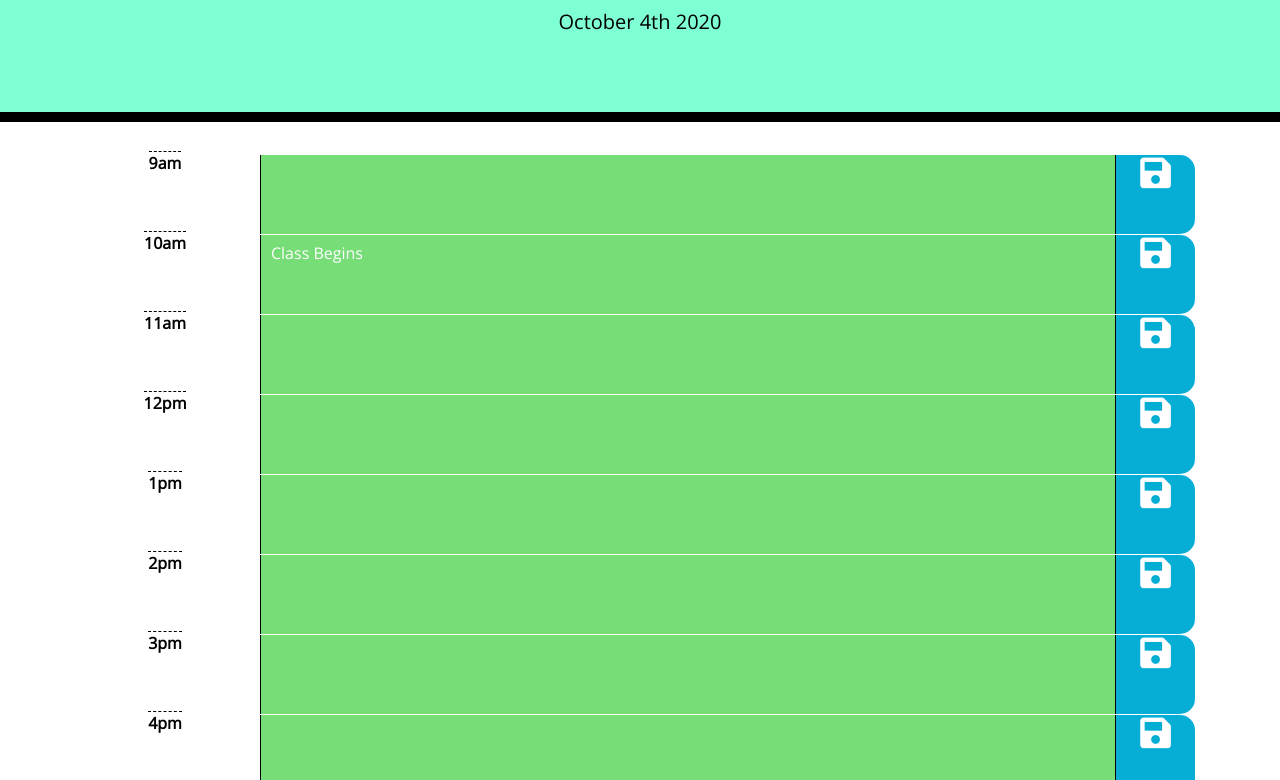
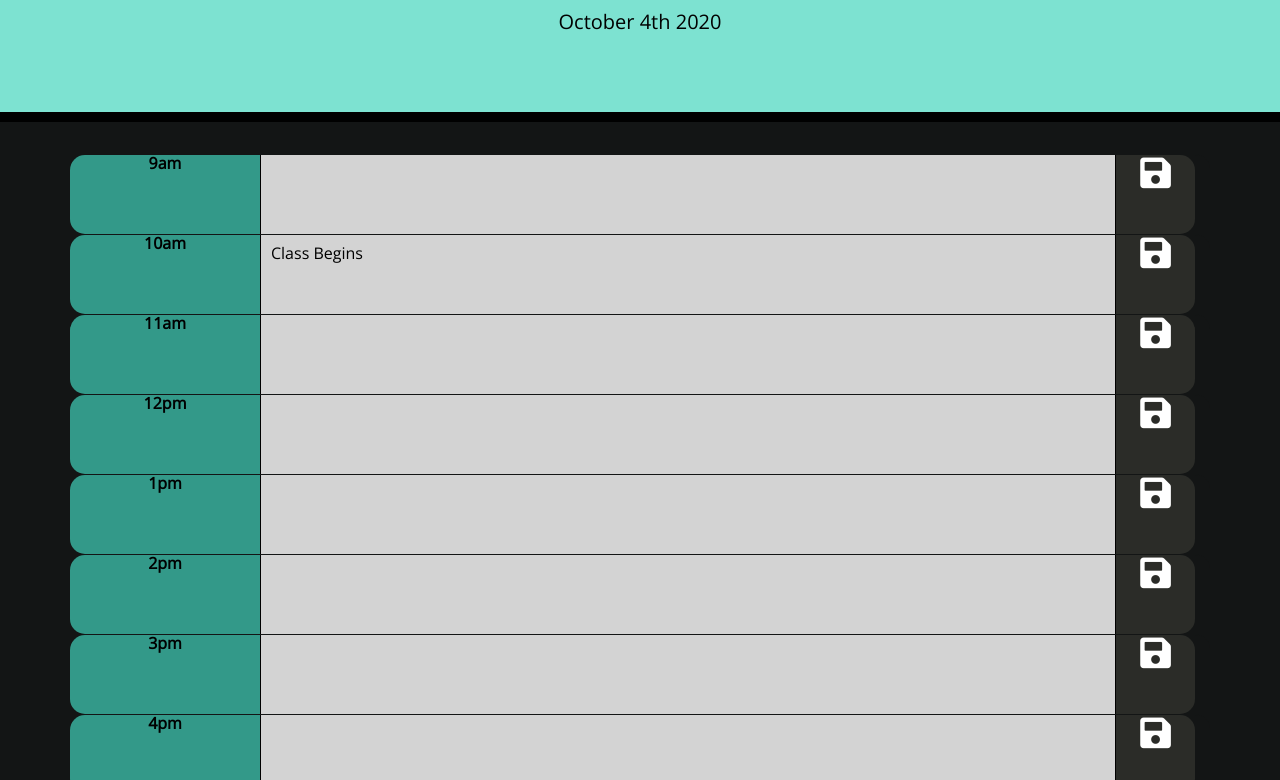
Before and after one commit to k1te-m/courseWork_05_dayPlanner, a plain HTML site: page index.html in a window 1280 px wide. Shown: the part 182-962 px from the top of the page. Drawn offline with nearby package versions, Linux system fonts and the light colour scheme.

Commit message:
updated CSS styles(element bg colors)

```diff
--- a/script.js
+++ b/script.js
@@ -6,15 +6,13 @@ $(document).ready(function () {
   let currentD = $("#currentDay");
   currentD.text(time);
 
-  let currentH24 = parseInt(moment().format("hh")); // gives hour in 24 hour format
+  let currentH24 = parseInt(moment().format("kk")); // gives hour in hour 1-24 format
 
+  //Local Storage Array
   let todos = JSON.parse(localStorage.getItem("todos")); //creates a variable for stored items
-  //local storage items
-  if (todos !== null) {
-    // if the value of the array is not null, the array will be populated with the todos stored items
+  if (todos !== null) { // if the value of the array is not null, the array will be populated with the todos stored items
     plannerArr = todos;
-  } else {
-    // otherwise populate a blank array with a placeholder
+  } else { // otherwise populate a blank array with a placeholder
     plannerArr = new Array(9);
     plannerArr[1] = "Class Begins";
   }
@@ -39,14 +37,14 @@ $(document).ready(function () {
     let plannerHour = 0;
     let mornAft = "";
 
-    if (hour > 12) {
-      // Logic for 12/24HR clock conversion, ensures 9-11AM, 12-5PM
+    // Logic for 12/24HR clock conversion, ensures 9-11AM, 12-5PM. plannerHour to be displayed in span
+    if (hour > 12) { // If hour(24 hour clock) > 12, plannerHour(to be displayed) is reduced by 12 to ensure 12 hour clock format and PM is added
       plannerHour = hour - 12;
       mornAft = "pm";
-    } else if (hour === 12) {
+    } else if (hour === 12) { //Needed in order to avoid noon showing as 12AM
       plannerHour = hour;
       mornAft = "pm";
-    } else if (hour < 12) {
+    } else if (hour < 12) { //If hour (24 hour clock) is less than 12, plannerHour(to be displayed) is set equal and AM is added
       plannerHour = hour;
       mornAft = "am";
     }
@@ -57,7 +55,7 @@ $(document).ready(function () {
     rowD.append(timeOfDayDiv);
     timeOfDayDiv.append(hourDaySpan);
 
-    //add input section for user todos, utilizes the hh format from moment.js, 0-23 hour format instead of , to assign past, present, future classes
+    //add input section for user todos, utilizes the hh format from moment.js, 0-23 hour format instead of 1-24, to assign past, present, future classes
     userInput = $("<textarea>");
     userInput.attr("id", "textarea-" + x);
     userInput.val(plannerArr[x]);
--- a/style.css
+++ b/style.css
@@ -2,6 +2,7 @@ body {
   font-family: "Open Sans", sans-serif;
   font-size: 16px;
   line-height: 1;
+  background-color: #131515;
 }
 
 textarea {
@@ -21,7 +22,7 @@ textarea {
   color: black;
   border-radius: 0;
   border-bottom: 10px solid black;
-  background-color: aquamarine;
+  background-color: #7DE2D1;
 }
 
 .planner {
@@ -41,36 +42,34 @@ textarea {
 .row {
   white-space: pre-wrap;
   height: 80px;
-  border-top: 1px solid white;
+  border-top: 1px solid #131515;
 }
 
 .hour {
-  background-color: #ffffff;
   color: #000000;
-  border-top: 1px dashed #000000;
   font-weight: bold;
 }
 
 .past {
   background-color: #d3d3d3;
-  color: white;
+  color: black;
 }
 
 .present {
   background-color: #ff6961;
-  color: white;
+  color: black;
 }
 
 .future {
   background-color: #77dd77;
-  color: white;
+  color: black;
 }
 
 .saveBtn {
   border-left: 1px solid black;
   border-top-right-radius: 15px;
   border-bottom-right-radius: 15px;
-  background-color: #06aed5;
+  background-color: #2B2C28;
   color: white;
   width: 100%;
   height: 100%;
@@ -84,3 +83,9 @@ textarea {
 .saveSec {
   font-size: 35px;
 }
+
+.toD {
+  background-color: #339989;
+  border-top-left-radius: 15px;
+  border-bottom-left-radius: 15px;
+}
```
